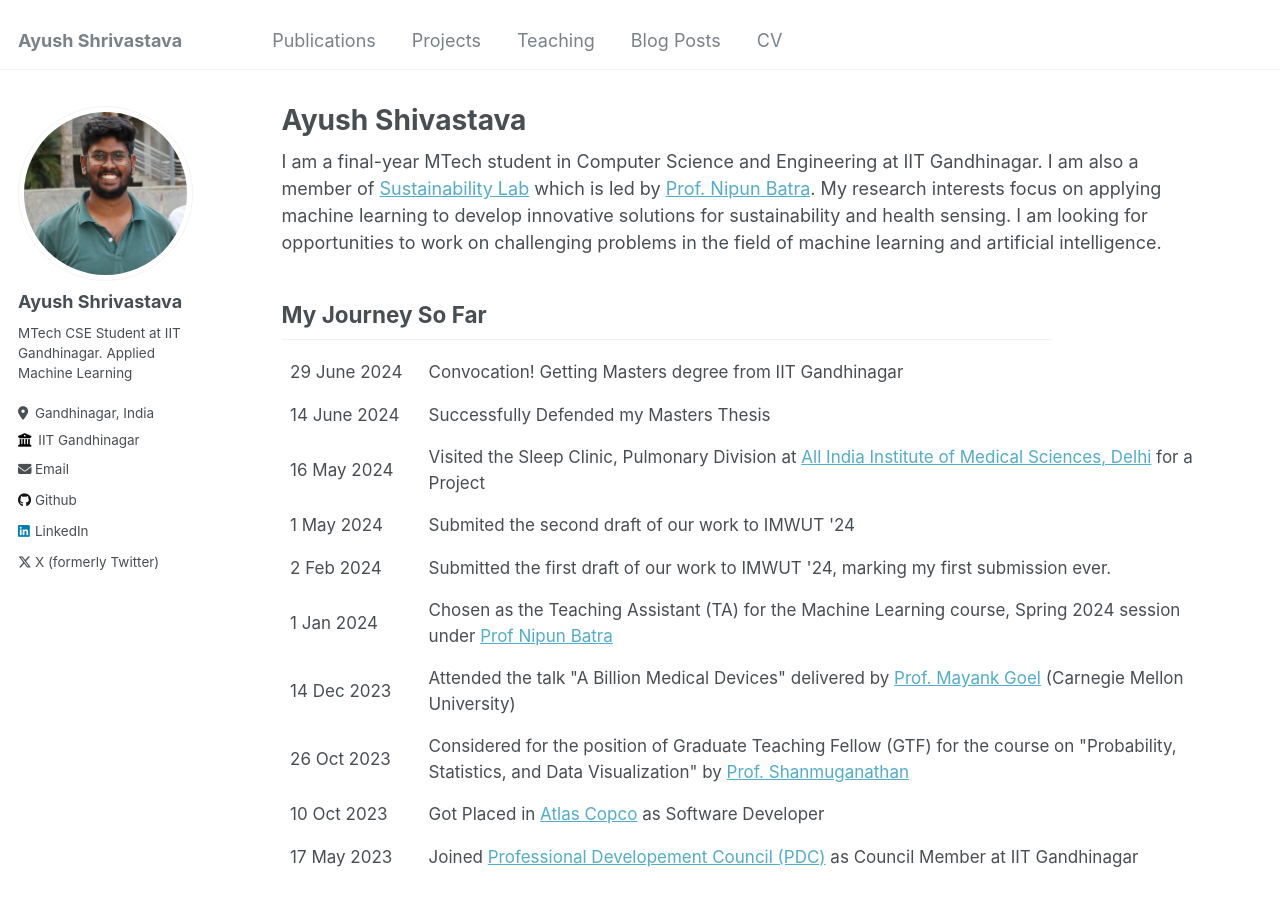
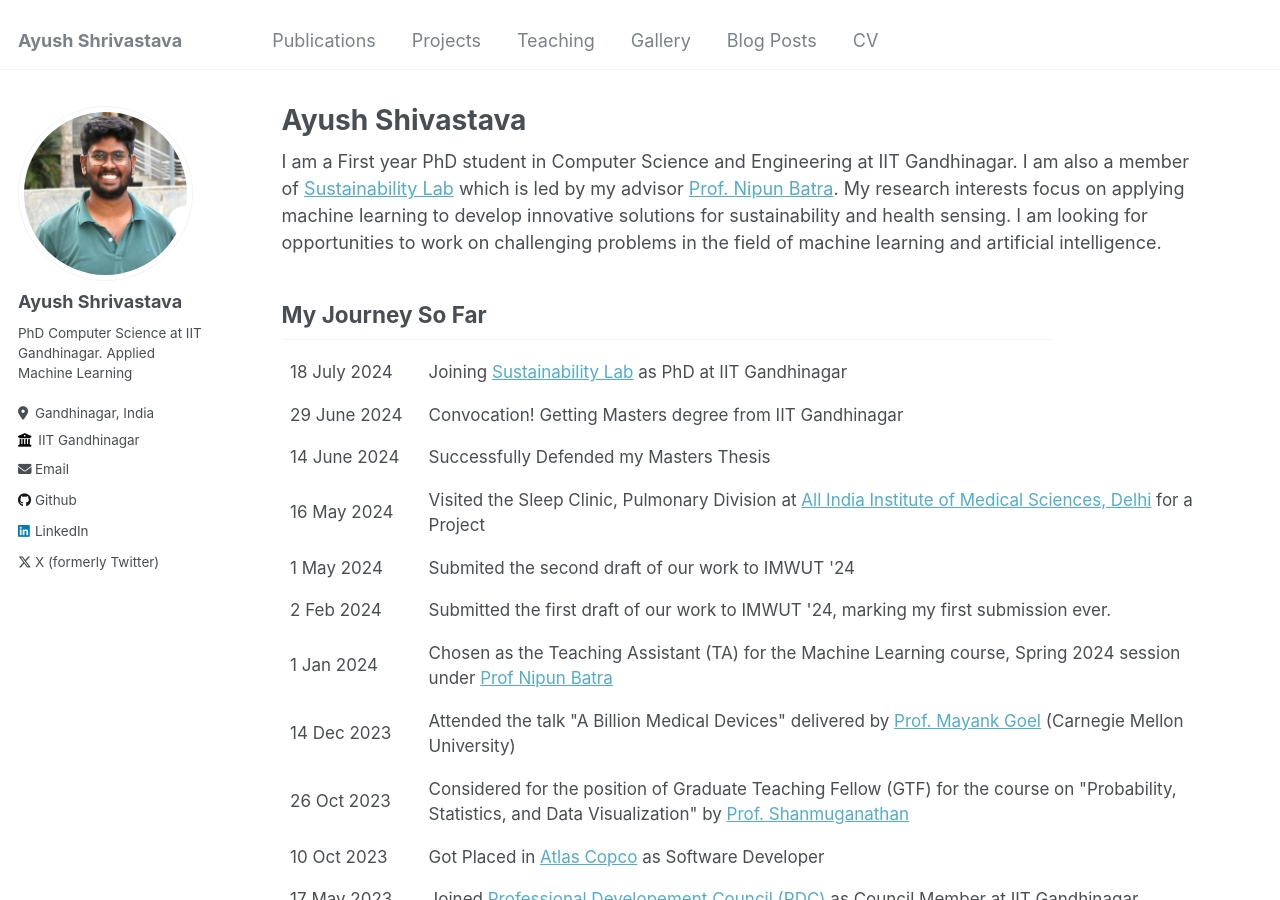
Before and after one commit to AyushShrivstava/AyushShrivstava.github.io, a Jekyll site: the page built from _pages/about.md, in a window 1280 px wide and 900 px high. Built offline with Jekyll 4.4.1, drawn with Linux system fonts in a browser that asks for light colours.

Commit message:
General updates and Adding Gallery Page

```diff
--- a/_config.yml
+++ b/_config.yml
@@ -21,10 +21,10 @@ repository               : ""
 #               Additional customization can be done by editing /_includes/author-profile.html
 author:
   # Biographic information
-  avatar           : profile_photo.JPG
+  avatar           : profile_photo2.JPG
   name             : "Ayush Shrivastava"
   pronouns         : # example: "she/her"
-  bio              : "MTech CSE Student at IIT Gandhinagar.\n Applied Machine Learning"
+  bio              : "PhD Computer Science at IIT Gandhinagar.\n Applied Machine Learning"
   location         : "Gandhinagar, India"
   employer         : "IIT Gandhinagar"
   uri              : # URL
--- a/_data/navigation.yml
+++ b/_data/navigation.yml
@@ -9,8 +9,8 @@ main:
   - title: "Teaching"
     url: /teaching/
 
-  # - title: "Portfolio"
-  #   url: /portfolio/
+  - title: "Gallery"
+    url: /gallery/
 
   - title: "Blog Posts"
     url: /year-archive/
--- a/_pages/about.md
+++ b/_pages/about.md
@@ -30,7 +30,7 @@ redirect_from:
 
 
 <p style="margin-right:-20%;">
-I am a final-year MTech student in Computer Science and Engineering at IIT Gandhinagar. I am also a member of <a href="https://sustainability-lab.github.io/">Sustainability Lab</a> which is led by <a href ="https://nipunbatra.github.io/">Prof. Nipun Batra</a>. My research interests focus on applying machine learning to develop innovative solutions for sustainability and health sensing. I am looking for opportunities to work on challenging problems in the field of machine learning and artificial intelligence.
+I am a First year PhD student in Computer Science and Engineering at IIT Gandhinagar. I am also a member of <a href="https://sustainability-lab.github.io/">Sustainability Lab</a> which is led by my advisor <a href ="https://nipunbatra.github.io/">Prof. Nipun Batra</a>. My research interests focus on applying machine learning to develop innovative solutions for sustainability and health sensing. I am looking for opportunities to work on challenging problems in the field of machine learning and artificial intelligence.
 </p>
 
 <!---
@@ -76,16 +76,16 @@ Work experience
 ## My Journey So Far
 
 <table>
-<!-- <thead>
-    <tr>
-        <th style="width: 20%;"></th>
-        <th style="width: 80%;"></th>
-    </tr>
-</thead> -->
-<tbody>
+  <colgroup>
+      <col span="1" style="width: 15%;">
+  </colgroup>
   <tr>
-    <td style="width: 15%;">29 June 2024</td>
-    <td style="width: 85%;">Convocation! Getting Masters degree from IIT Gandhinagar</td>
+    <td>18 July 2024</td>
+    <td>Joining <a href="https://sustainability-lab.github.io/">Sustainability Lab</a> as PhD at IIT Gandhinagar</td>
+  </tr>
+  <tr>
+    <td>29 June 2024</td>
+    <td>Convocation! Getting Masters degree from IIT Gandhinagar</td>
   </tr>
   <tr>
     <td>14 June 2024</td>
@@ -143,6 +143,4 @@ Work experience
     <td>15 May 2019</td>
     <td>Completed B.E in Electronics and Telecommunication from <a href="https://en.wikipedia.org/wiki/Jabalpur_Engineering_College">Jabalpur Engineering College, Jabalpur</a></td>
   </tr>
-
-</tbody>
 </table>
```
Also changed, not shown: _layouts/full.html (added, +20 -0 lines), _pages/gallery.md (added, +60 -0 lines), _gallery/images/bio-photo-2.jpg (added), _gallery/images/bio-photo.jpg (added), images/gallery/convocation.jpg (added), images/gallery/convocation2.jpg (added), images/gallery/convocation3.jpg (added), images/gallery/old/2024-June-convocationSingle.jpg (added), images/profile_photo2.JPG (added), 4 other files.
